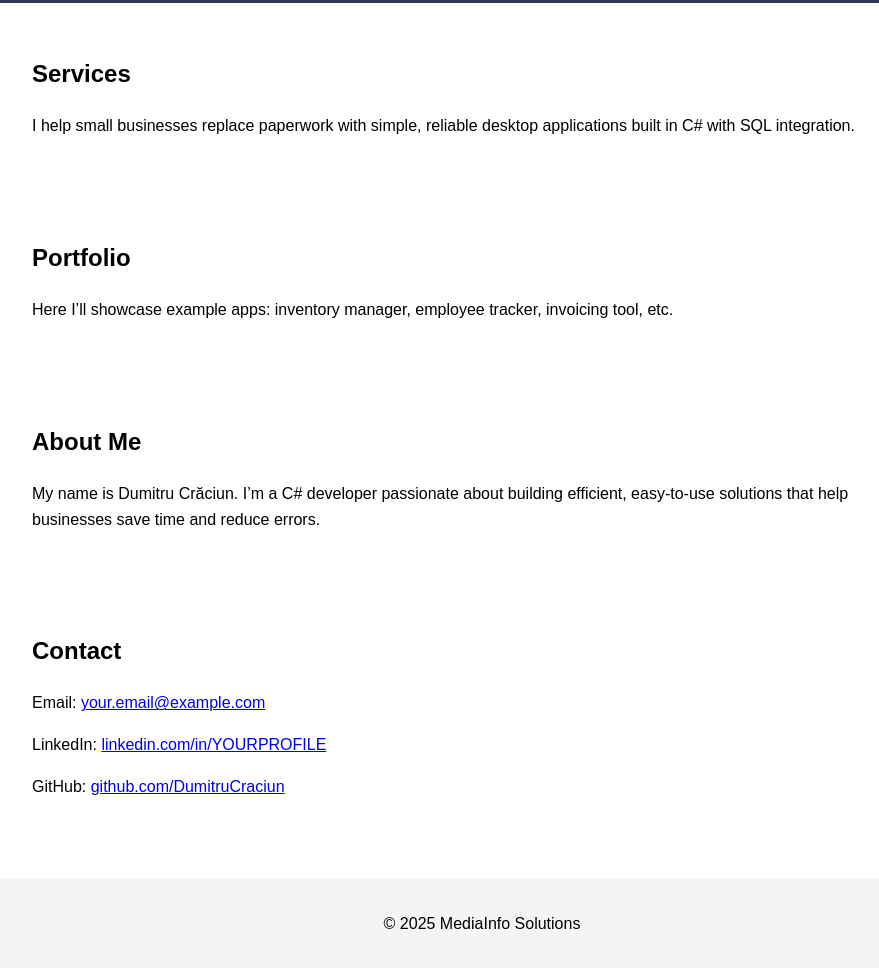
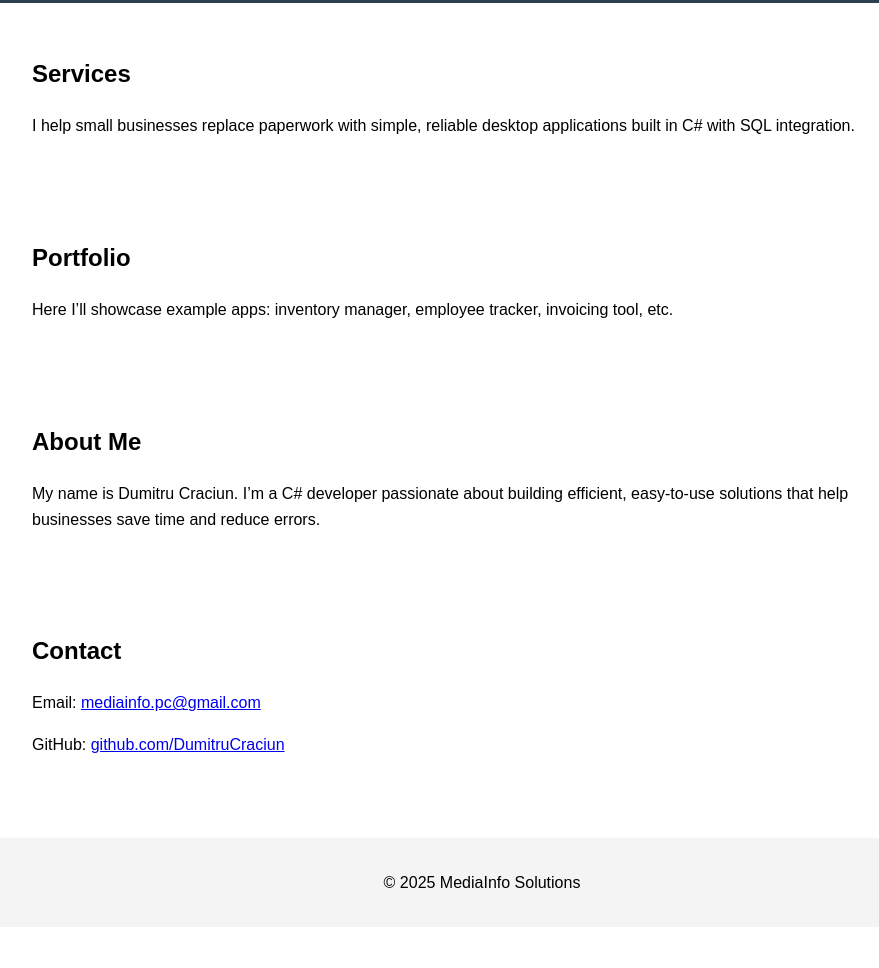
Before and after one commit to DumitruCraciun/MediainfoSolutions, a plain HTML site: page index.html in a window 1280 px wide. Shown: the part 222-1190 px from the top of the page, without its empty margins (158-1037 px from the left). After the commit the page ends 1149 px from the top, so only its background shows below. Drawn offline with Linux system fonts and the light colour scheme.

Commit message:
Update index.html

```diff
--- a/index.html
+++ b/index.html
@@ -59,13 +59,12 @@
 
   <section id="about">
     <h2>About Me</h2>
-    <p>My name is Dumitru Crăciun. I’m a C# developer passionate about building efficient, easy-to-use solutions that help businesses save time and reduce errors.</p>
+    <p>My name is Dumitru Craciun. I’m a C# developer passionate about building efficient, easy-to-use solutions that help businesses save time and reduce errors.</p>
   </section>
 
   <section id="contact">
     <h2>Contact</h2>
-    <p>Email: <a href="mailto:your.email@example.com">your.email@example.com</a></p>
-    <p>LinkedIn: <a href="https://linkedin.com/in/YOURPROFILE">linkedin.com/in/YOURPROFILE</a></p>
+    <p>Email: <a href="mailto:mediainfo.pc@gmail.com">mediainfo.pc@gmail.com</a></p>
     <p>GitHub: <a href="https://github.com/DumitruCraciun">github.com/DumitruCraciun</a></p>
   </section>
 
```
